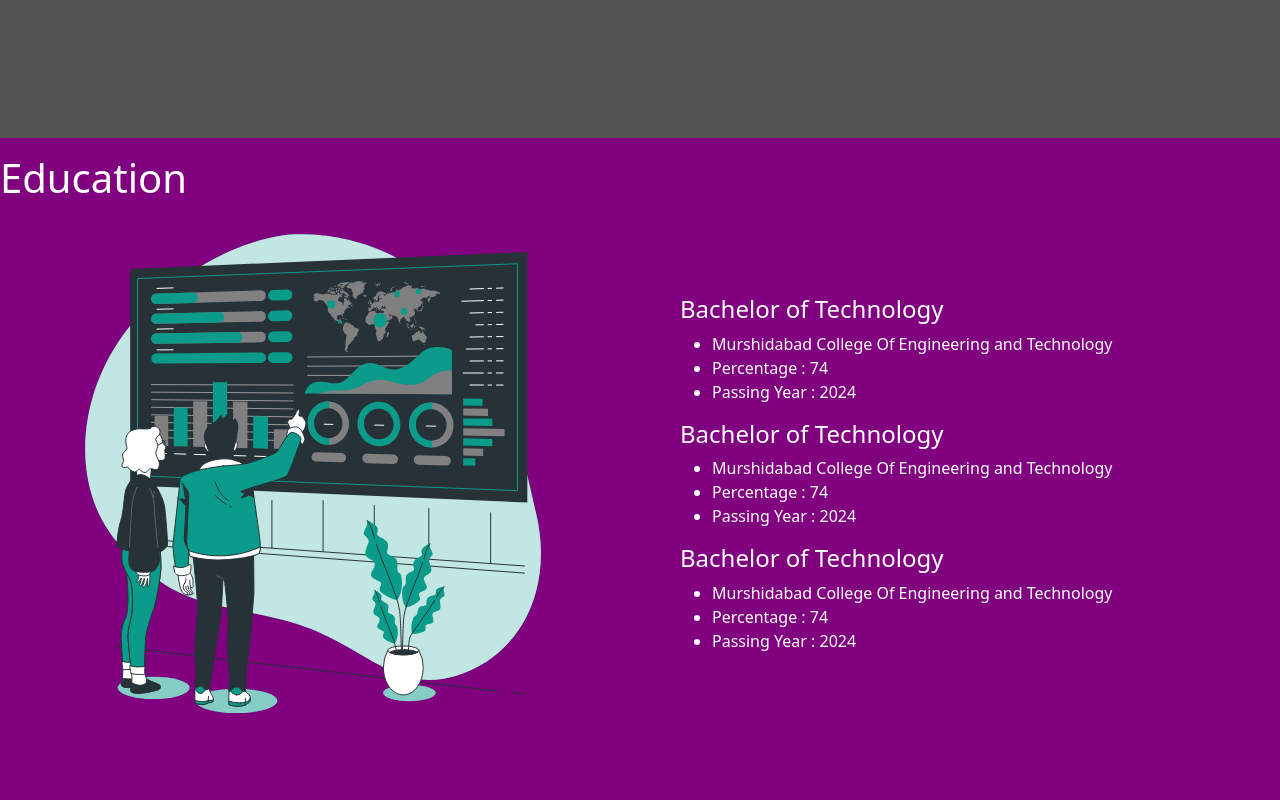
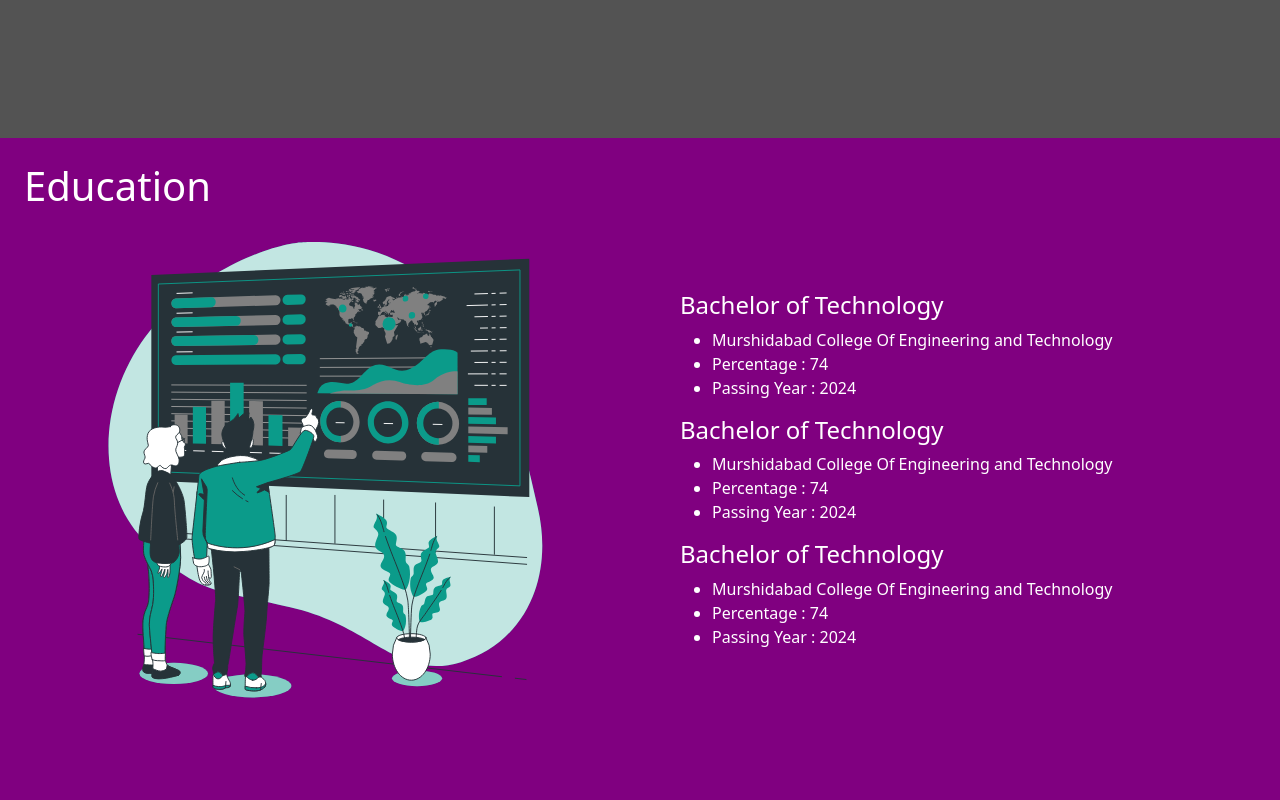
Before and after one commit to manish7479dlp/manish7479dlp.github.io, a React (Create React App) app: page / in a window 1280 px wide. Shown: the part 680-1480 px from the top of the page. Built offline with nearby package versions, Linux system fonts and the light colour scheme.

Commit message:
Education is implemented

```diff
--- a/src/components/Education.jsx
+++ b/src/components/Education.jsx
@@ -5,7 +5,7 @@
 
 const Education = () => {
     return (
-        <div id='education' className=" pt-3 " style={{ height: "90vh", background: "purple" }}>
+        <div id='education' className=" p-4 " style={{ height: "90vh", background: "purple" }}>
             <h1 className='h1'>Education</h1>
             <div className='d-flex justify-content-center align-items-center h-75 '>
 
```
